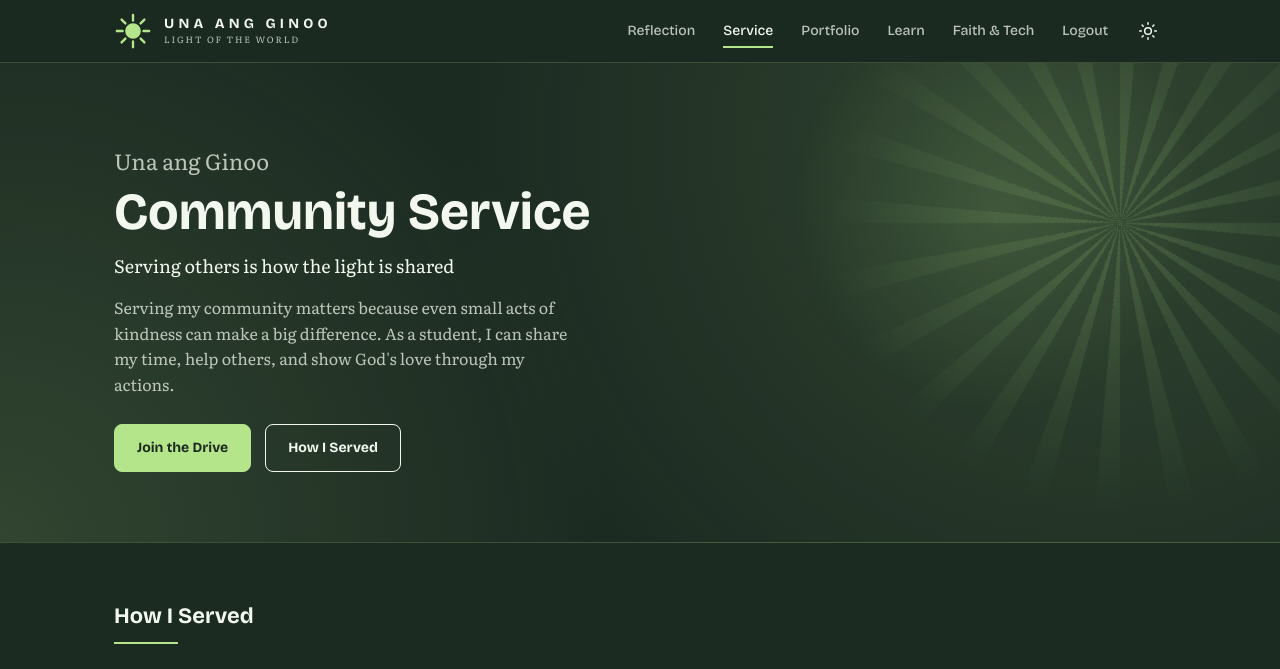
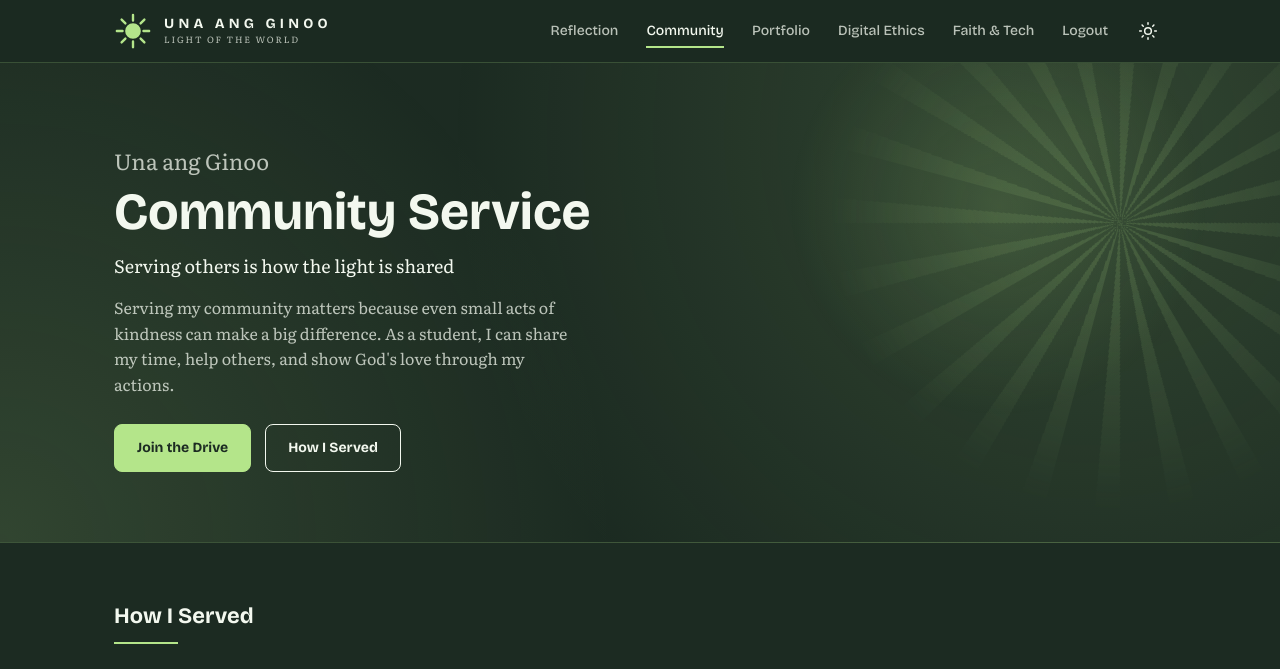
Before and after one commit to vocaji/Website, a plain HTML site: page service.html in a window 1280 px wide. Shown: the top 669 px of the page. Drawn offline with nearby package versions, Linux system fonts and the light colour scheme; sample sign-in values are in the browser's storage.

Commit message:
Update service.html
rename nav

```diff
--- a/service.html
+++ b/service.html
@@ -23,9 +23,9 @@
             </a>
             <div class="menu">
                 <a href="reflection.html">Reflection</a>
-                <a href="service.html" class="active" aria-current="page">Service</a>
+                <a href="service.html" class="active" aria-current="page">Community</a>
                 <a href="portfolio.html">Portfolio</a>
-                <a href="learn.html">Learn</a>
+                <a href="learn.html">Digital Ethics</a>
                 <a href="faithtech.html">Faith &amp; Tech</a>
                 <a href="index.html" id="logoutLink">Logout</a>
                 <button type="button" class="icon-btn" id="themeBtn" aria-label="Switch light or dark">
```
